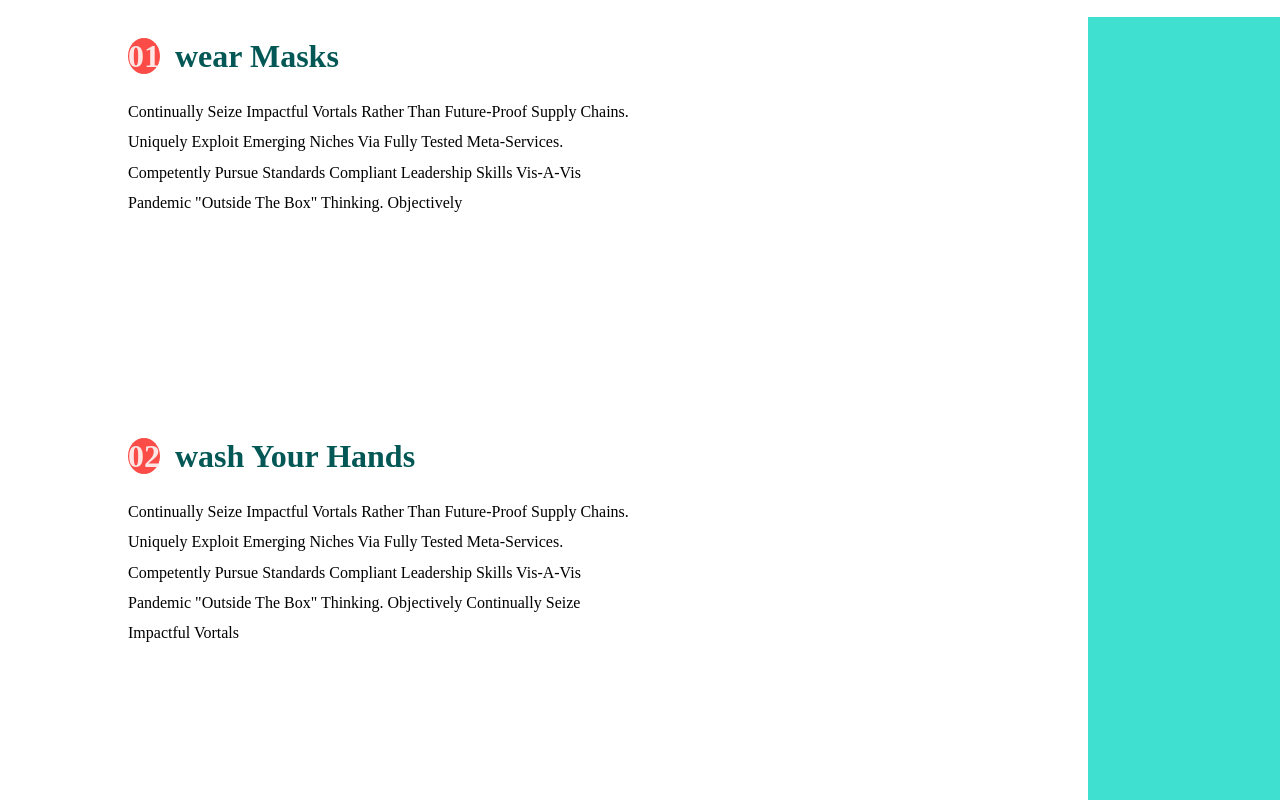
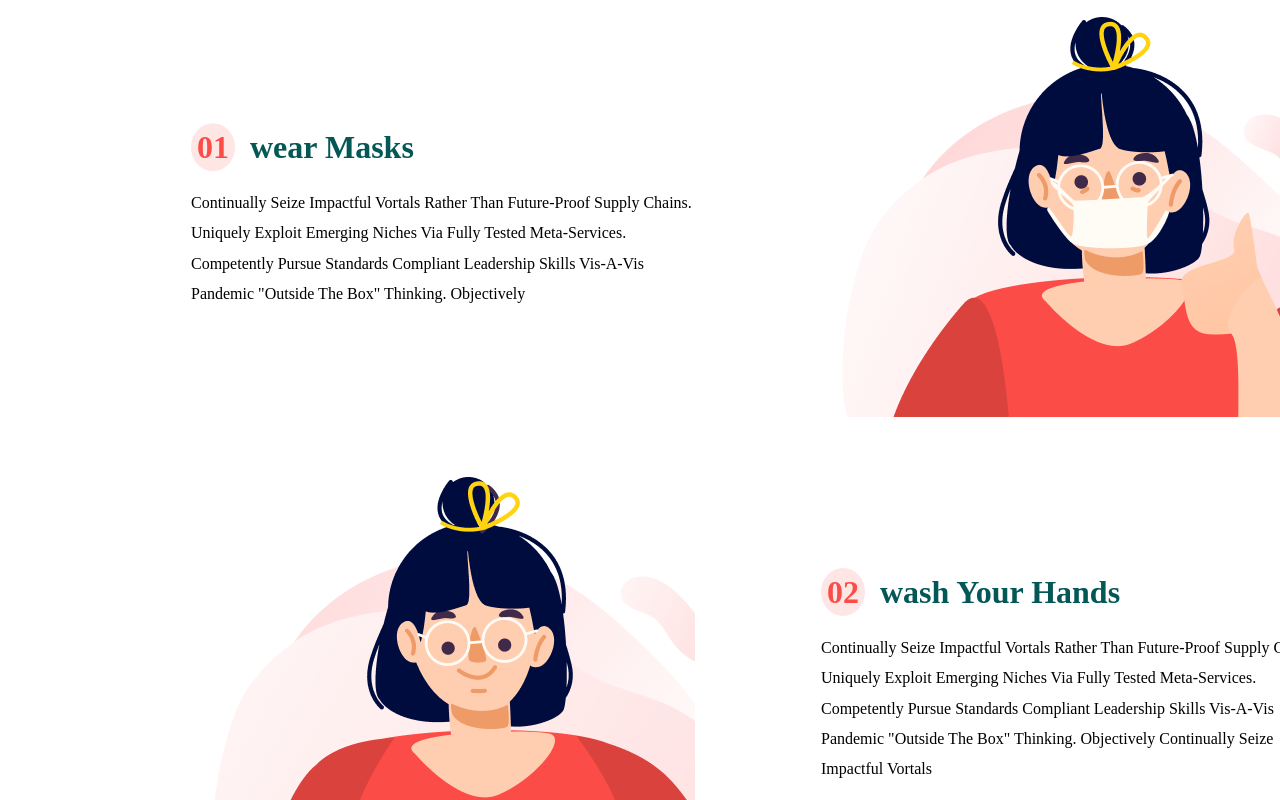
Before and after one commit to saeedtlb/Covid-19, a React (Create React App) app: page / in a window 1280 px wide. Shown: the part 3400-4200 px from the top of the page. Built offline with nearby package versions, Linux system fonts and the light colour scheme.

Commit message:
finish whatToDo component styling

```diff
--- a/src/Resources/styles/_whatToDo.scss
+++ b/src/Resources/styles/_whatToDo.scss
@@ -1,20 +1,35 @@
 .orders {
   .content {
     display: flex;
-    justify-content: space-between;
+    justify-content: space-around;
     height: 400px;
     text-transform: capitalize;
+    margin-bottom: 60px;
 
-    &::after {
-      content: '';
-      display: block;
-      width: 300px;
-      height: 100%;
-      background-color: turquoise;
+    &:nth-child(2n) {
+      flex-direction: row-reverse;
     }
 
-    & > div {
+    .pic {
       width: 40%;
+      min-width: 350px;
+      background: {
+        repeat: no-repeat;
+        size: contain;
+        position: center;
+      }
+    }
+
+    .wrapper {
+      width: 40%;
+      position: relative;
+
+      div {
+        position: absolute;
+        top: 50%;
+        transform: translateY(-50%);
+      }
+
       h1 {
         color: $grass;
 
@@ -22,8 +37,9 @@
           width: 75px;
           height: 75px;
           border-radius: 50%;
-          background-color: $virus;
-          color: #fee6e5;
+          padding: 6px;
+          color: $virus;
+          background-color: #fee6e5;
           margin-right: 15px;
         }
       }
@@ -33,12 +49,3 @@
     }
   }
 }
-
-// &::after {
-//     content: '';
-//     position: absolute;
-//     display: inline-block;
-//     width: 50%;
-//     height: 100%;
-//     background-color: turquoise;
-//   }
--- a/src/Resources/styles/index.css
+++ b/src/Resources/styles/index.css
@@ -438,39 +438,55 @@ footer p {
   display: -webkit-box;
   display: -ms-flexbox;
   display: flex;
-  -webkit-box-pack: justify;
-      -ms-flex-pack: justify;
-          justify-content: space-between;
+  -ms-flex-pack: distribute;
+      justify-content: space-around;
   height: 400px;
   text-transform: capitalize;
+  margin-bottom: 60px;
 }
 
-.orders .content::after {
-  content: '';
-  display: block;
-  width: 300px;
-  height: 100%;
-  background-color: turquoise;
+.orders .content:nth-child(2n) {
+  -webkit-box-orient: horizontal;
+  -webkit-box-direction: reverse;
+      -ms-flex-direction: row-reverse;
+          flex-direction: row-reverse;
 }
 
-.orders .content > div {
+.orders .content .pic {
   width: 40%;
+  min-width: 350px;
+  background-repeat: no-repeat;
+  background-size: contain;
+  background-position: center;
 }
 
-.orders .content > div h1 {
+.orders .content .wrapper {
+  width: 40%;
+  position: relative;
+}
+
+.orders .content .wrapper div {
+  position: absolute;
+  top: 50%;
+  -webkit-transform: translateY(-50%);
+          transform: translateY(-50%);
+}
+
+.orders .content .wrapper h1 {
   color: #035755;
 }
 
-.orders .content > div h1 span {
+.orders .content .wrapper h1 span {
   width: 75px;
   height: 75px;
   border-radius: 50%;
-  background-color: #fb4c47;
-  color: #fee6e5;
+  padding: 6px;
+  color: #fb4c47;
+  background-color: #fee6e5;
   margin-right: 15px;
 }
 
-.orders .content > div p {
+.orders .content .wrapper p {
   line-height: 190%;
 }
 /*# sourceMappingURL=index.css.map */
--- a/src/components/Home/WhatToDo.jsx
+++ b/src/components/Home/WhatToDo.jsx
@@ -35,6 +35,7 @@ const WhatToDo = () => {
   const renderOrders = () =>
     orders.map((order, i) => (
       <div className="content" key={i}>
+        <div className="wrapper">
           <div>
             <h1>
               <span>{numbersInTwoDigits(i + 1)}</span>
@@ -42,6 +43,8 @@ const WhatToDo = () => {
             </h1>
             <p>{order.description}</p>
           </div>
+        </div>
+        <div className="pic" style={{ background: `url(${order.pic})` }}></div>
       </div>
     ));
 
```
Also changed, not shown: 1 other file (tests, documents, lock files or other folders). Lines whose indentation alone changed are shown as unchanged.
